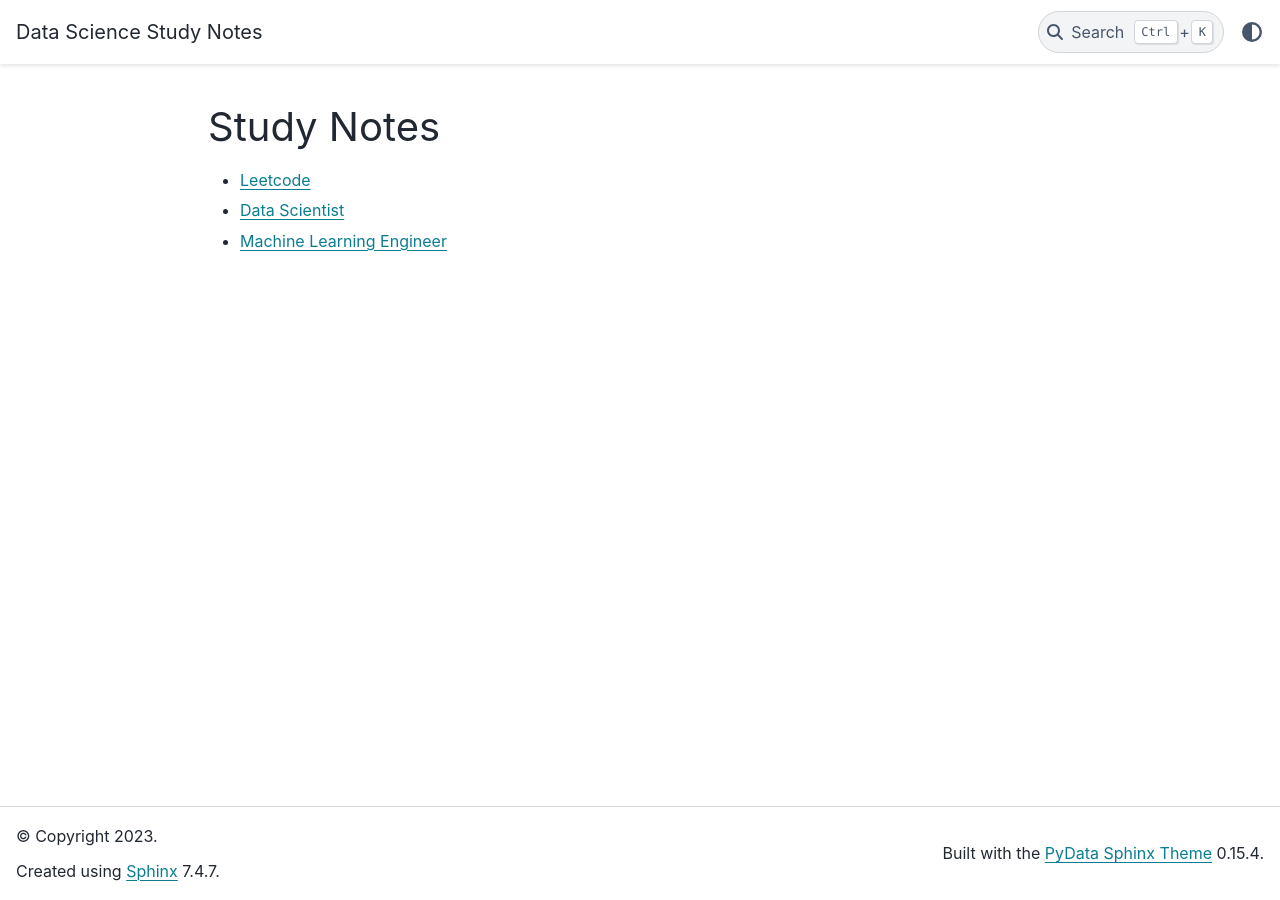
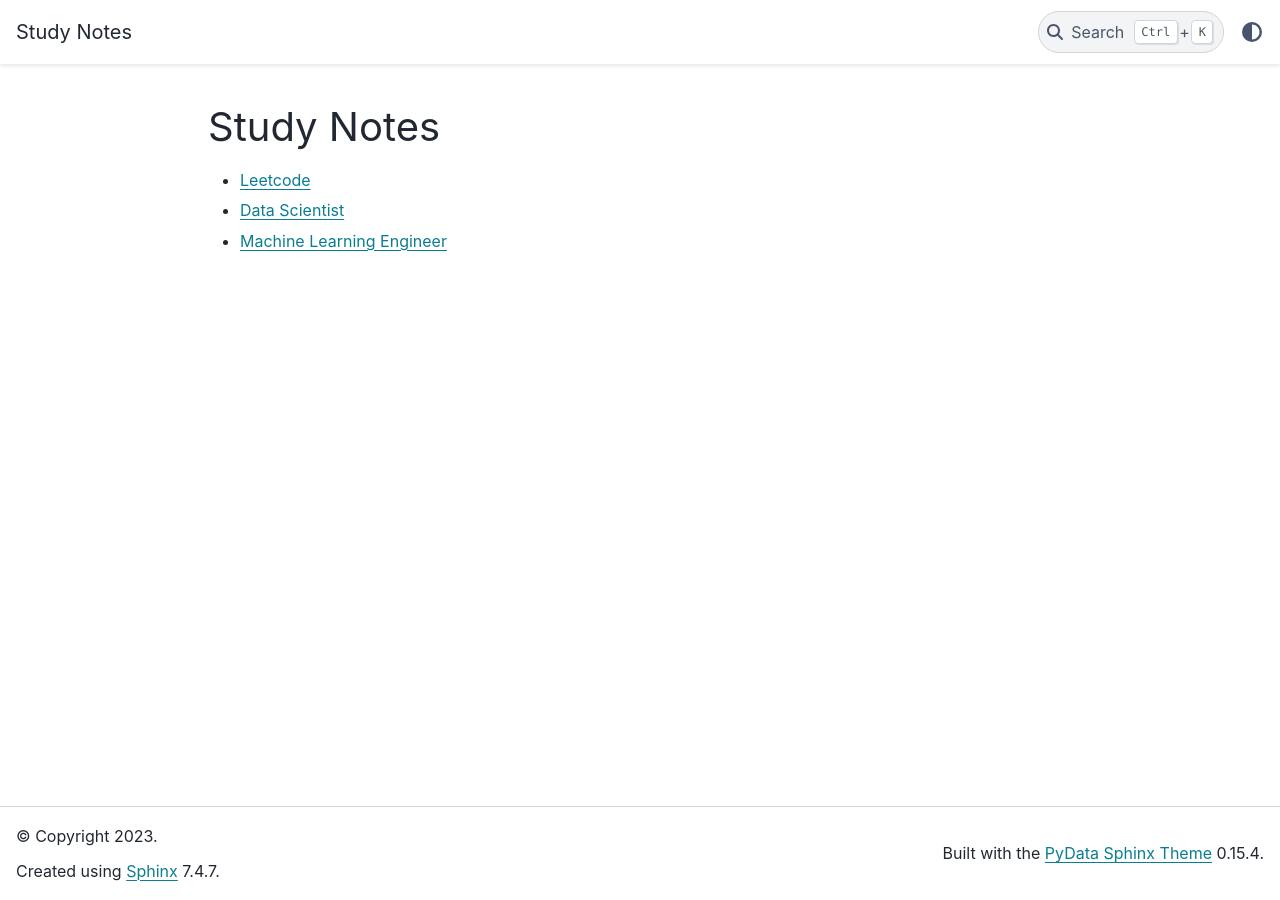
Before and after one commit to KelinZhong/StudyNotes, a Jupyter Book: the page built from intro.md, in a window 1280 px wide. Built offline with Jupyter Book 1.0.4 settings and Sphinx 7.4.7 and the PyData theme 0.15.4, drawn with Linux system fonts in a browser that asks for light colours; part of the change alters nothing that is shown.

Commit message:
update config files

```diff
--- a/_config.yml
+++ b/_config.yml
@@ -1,45 +1,14 @@
-title: Data Science Study Notes
+title: Study Notes
 author: Kelin Zhong
 repository:
   url: https://github.com/KelinZhong/StudyNotes
 
-execute:
-  execute_notebooks: "force"
-  exclude_patterns:
-    - "Python Data Libs/DM_*.ipynb"
-    - "Python Data Libs/metrics_*.ipynb"
-    - "Python Data Libs/Reference_Pandas.ipynb"
-    - "Python Data Libs/Reference_NumPy.ipynb"
-    - "SQL LeetCode/*"
-    - "Python LeetCode/*"
-    - "Machine Learning/*"
-    - "Data Science Workflow/DS7_*.ipynb"
-    - "Data Science Workflow/DS9_*.ipynb"
-    - "Data Science Workflow/DS10_*.ipynb"
-
 html:
   use_repository_button: true
-  home_page_in_navbar: true
 
 sphinx:
   config:
     html_theme: pydata_sphinx_theme
     html_theme_options:
-      # 1. Rename the "More" button to "Topics"
-      header_dropdown_text: "Topics"
-
-      # 2. Force all top-level chapters into the "Topics" dropdown
-      header_links_before_dropdown: 0
-
-      # 3. Keep the Sidebar working as you requested previously
-      primary_sidebar_end: ["page-toc"]
       secondary_sidebar_items: []
-
-      # 4. Sidebar behavior settings
-      collapse_navigation: false
-      show_nav_level: 2
-      navigation_depth: 4
-
-      # 5. Navbar Layout
-      navbar_center: ["navbar-nav"] # This ensures the "Topics" button appears
       navbar_end: ["theme-switcher", "navbar-icon-links"]
```
Also changed, not shown: requirements.txt (+3 -30 lines), 1 other file.
